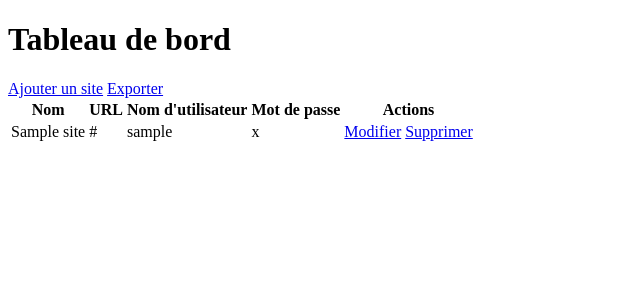
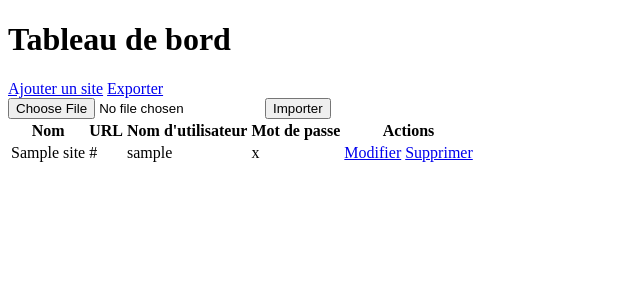
Before and after one commit to Tweentyy/b3-c3-django-comte-kunakey-mercier, a Django app: page / in a window 1280 px wide. Shown: the top 300 px of the page, without its empty margins (0-640 px from the left). Run offline with Django 5.2, Linux system fonts and the light colour scheme; tables that the repository leaves empty hold one stand-in row (values such as "Sample post").

Commit message:
Add btn import

```diff
--- a/PasswordManager/templates/index.html
+++ b/PasswordManager/templates/index.html
@@ -8,9 +8,14 @@
   <body>
     <h1>Tableau de bord</h1>
 
-    <div class="btn-right">
+    <div>
       <a href="{% url 'add_site' %}">Ajouter un site</a>
       <a href="{% url 'export_sites' %}">Exporter</a>
+      <form method="post" enctype="multipart/form-data" action="{% url 'import_sites' %}">
+        {% csrf_token %}
+        <input type="file" name="sites" accept="text/csv" />
+        <button type="submit">Importer</button>
+      </form>
     </div>
 
     <div>
```
